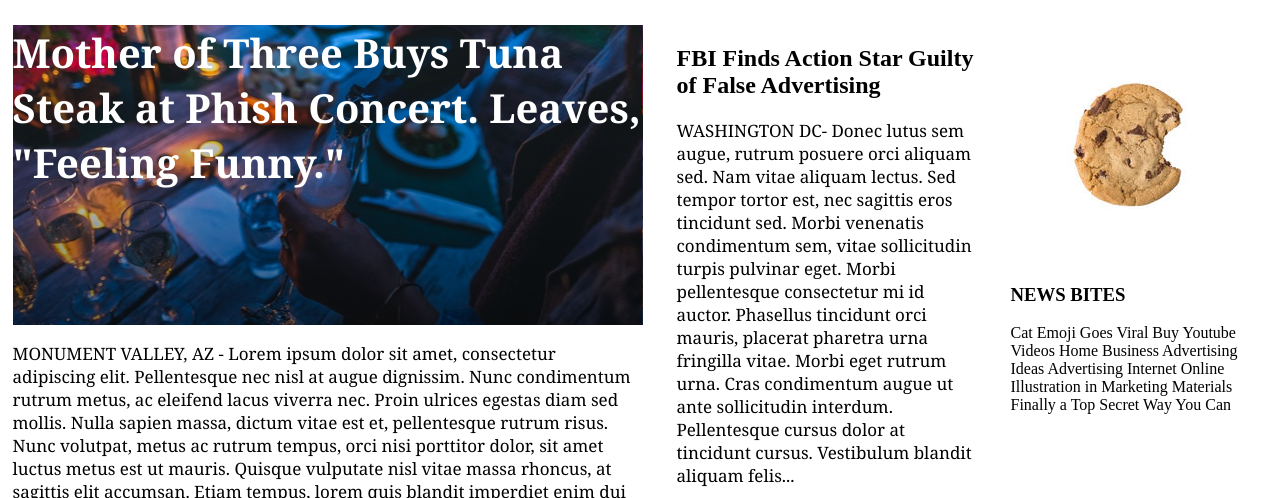
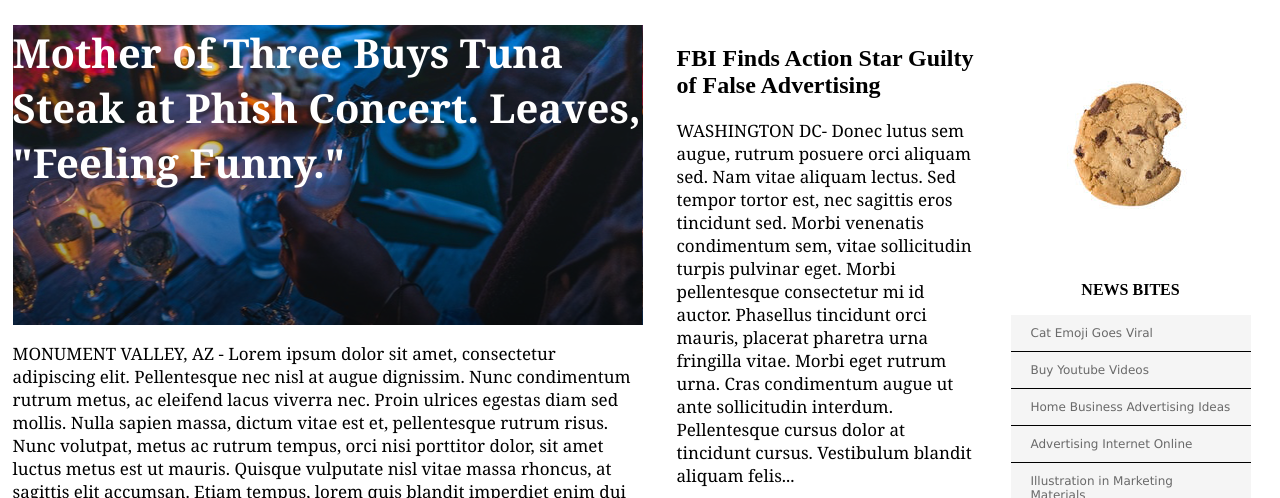
Before and after one commit to jane548/my_times, a plain HTML site: page index.html in a window 1280 px wide. Shown: the part 96-594 px from the top of the page. Drawn offline with Linux system fonts and the light colour scheme.

Commit message:
step 6 complete

```diff
--- a/resources/css/style.css
+++ b/resources/css/style.css
@@ -16,7 +16,6 @@ header {
   padding-top: 2px;
   margin-right: 10px;
   margin-left: 20px;
-
 }
 
 .mytimes {
@@ -123,7 +122,20 @@ header {
   height: 250px;
 }
 
-.news-bites {
+h3 {
+  font-size: 16px;
+  font-weight: bold;
+  text-align: center;
+}
+
+.bite {
+  display: block;
+  background-color: WhiteSmoke;
+  padding: 11px 20px;
+  font-family: Verdana;
+  font-size: 12px;
+  color: DimGray;
+  border-bottom: 1px solid black;
 }
 
 .text-content {
```
